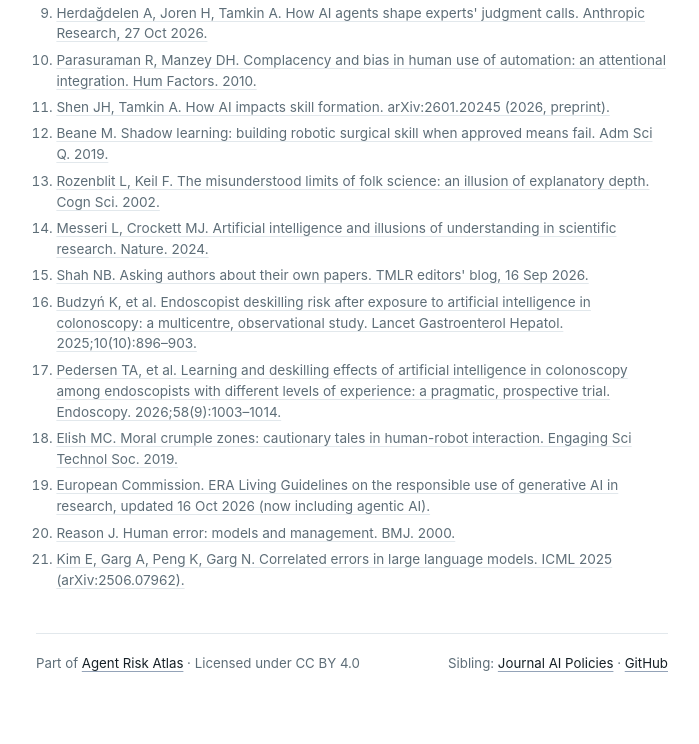
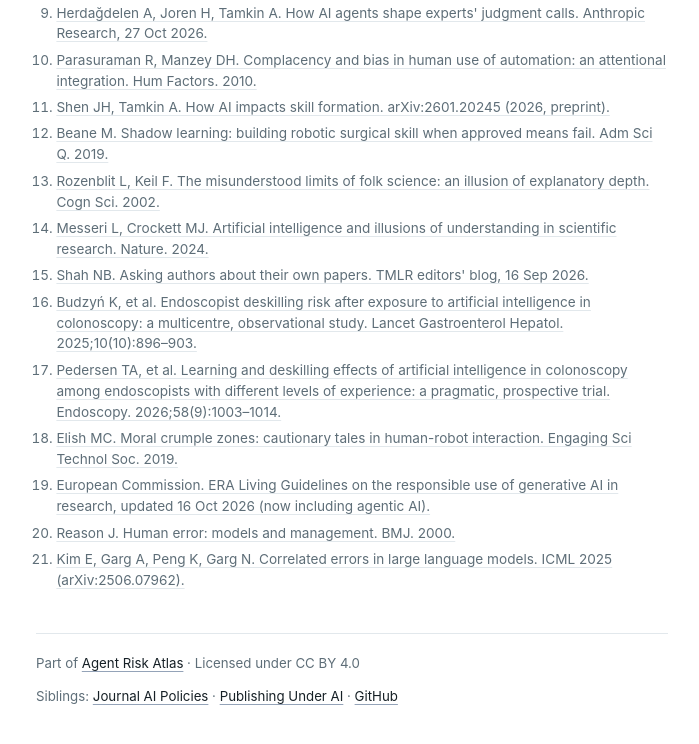
Before and after one commit to MichaLie/agent-risk-atlas, a plain HTML site: page docs/essay.html in a window 1280 px wide. Shown: the part 10238-10982 px from the top of the page, without its empty margins (288-987 px from the left). Drawn offline with Linux system fonts and the light colour scheme.

Commit message:
Link to sibling site Publishing Under AI
Adds a related-sites line to the atlas page and README, and Publishing
Under AI to the essay footer.

Co-Authored-By: Claude Opus 5.5 <noreply@anthropic.com>

```diff
--- a/docs/essay.html
+++ b/docs/essay.html
@@ -979,7 +979,7 @@ footer.foot {
 
   <footer class="foot">
     <div id="foot-left">Part of <a href="index.html">Agent Risk Atlas</a> · Licensed under CC BY 4.0</div>
-    <div>Sibling: <a href="https://michalie.github.io/journal-ai-policies/" target="_blank" rel="noopener">Journal AI Policies</a> · <a href="https://github.com/MichaLie/agent-risk-atlas" target="_blank" rel="noopener">GitHub</a></div>
+    <div>Siblings: <a href="https://michalie.github.io/journal-ai-policies/" target="_blank" rel="noopener">Journal AI Policies</a> · <a href="https://michalie.github.io/publishing-under-ai/" target="_blank" rel="noopener">Publishing Under AI</a> · <a href="https://github.com/MichaLie/agent-risk-atlas" target="_blank" rel="noopener">GitHub</a></div>
   </footer>
 </main>
 
```
Also changed, not shown: docs/index.html (+1 -0 lines), templates/essay.html (+1 -1 lines), templates/wall.html (+1 -0 lines), 1 other file.
